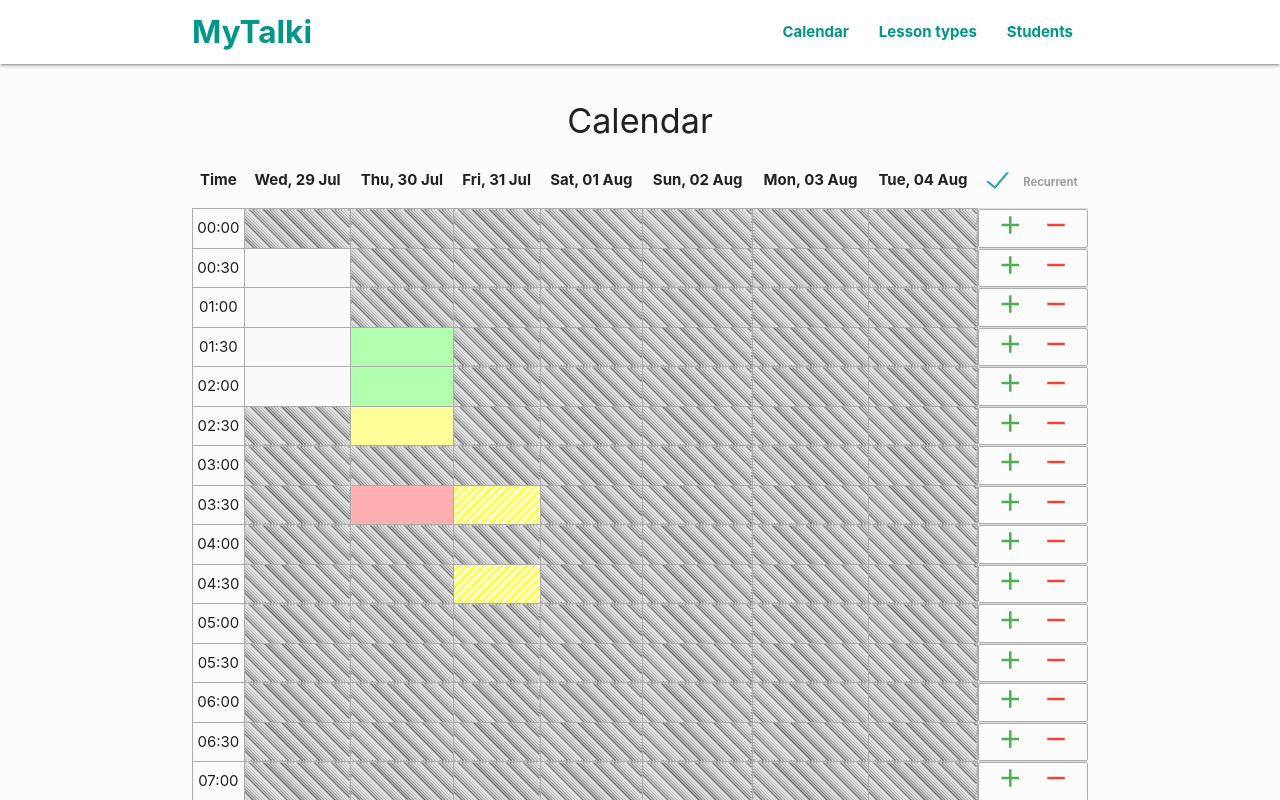
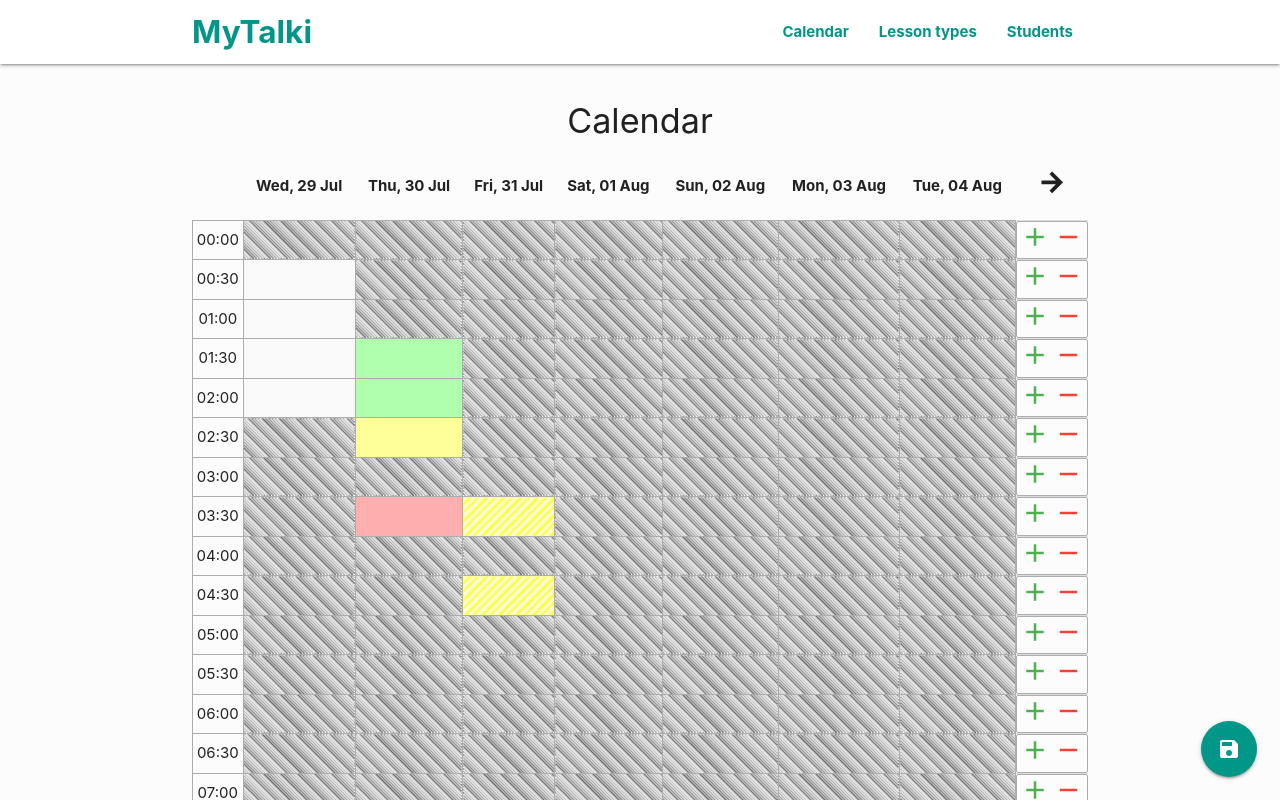
Before and after one commit to dmytrokulak/Mytalki, a React (Create React App) app in the folder sw/: page /calendar in a window 1280 px wide. Shown: the top 800 px of the page. Built offline with nearby package versions, Linux system fonts and the light colour scheme; data requests are answered from the project's data file; the HTML template or start-up script is replaced by a standard one.

Commit message:
paging; fab

```diff
--- a/sw/src/App.css
+++ b/sw/src/App.css
@@ -87,6 +87,11 @@
   padding: 0;
 }
 
+#section-calendar td:not(:first-child):not(:last-child):hover {
+  cursor: pointer;
+  border: solid #6262ff 3px;
+}
+
 .blocked {
   background: repeating-linear-gradient(45deg, transparent, transparent 1px, #000 1px, #fff 2px);
 }
@@ -119,3 +124,8 @@
 #section-calendar .action-cell i {
   cursor: pointer;
 }
+
+#section-calendar .btn-paging i {
+  font-weight: bold;
+  cursor: pointer;
+}
--- a/sw/src/components/calendar/Calendar.js
+++ b/sw/src/components/calendar/Calendar.js
@@ -1,4 +1,4 @@
-import React, { useEffect } from 'react';
+import React, { useEffect, useState } from 'react';
 import moment from 'moment';
 import { connect } from 'react-redux';
 import PropTypes from 'prop-types';
@@ -7,10 +7,36 @@
 
 const daysVisible = 7;
 const initMoment = new moment.utc().hours(0).minutes(0).seconds(0);
+let page = 0;
 
 const Calendar = ({ calendarSlots: { collection }, getCalendar, addSlotToCalendar, deleteSlotFromCalendar }) => {
+  const [daysOnDisplay, setDaysOnDisplay] = useState([]);
+  const [weekStartMoment, setWeekStartMoment] = useState(initMoment.clone());
+
+  const nextPage = () => {
+    page += 1;
+    getDaysOnDisplay();
+  };
+
+  const previousPage = () => {
+    if (page > 0) {
+      page -= 1;
+    }
+    getDaysOnDisplay();
+  };
+
+  const getDaysOnDisplay = () => {
+    let days = [];
+    for (let i = 0; i < daysVisible; i++) {
+      days.push(initMoment.clone().add(i + daysVisible * page, 'd'));
+    }
+    setDaysOnDisplay(days);
+    setWeekStartMoment(initMoment.clone().add(daysVisible * page, 'd'));
+  };
+
   useEffect(() => {
     getCalendar();
+    getDaysOnDisplay();
     //eslint-disable-next-line
   }, []);
 
@@ -18,7 +44,7 @@
     const hours = +e.target.dataset.hours;
     const minutes = +e.target.dataset.minutes;
     for (let i = 0; i < daysVisible; i++) {
-      let slotMoment = initMoment.clone();
+      let slotMoment = weekStartMoment.clone();
       slotMoment.add(i, 'd').hours(hours).minutes(minutes);
       const slot = collection.find((item) => slotMoment.isSame(moment(item.start), 'm'));
       if (!slot) {
@@ -36,7 +62,7 @@
     const hours = +e.target.dataset.hours;
     const minutes = +e.target.dataset.minutes;
     for (let i = 0; i < daysVisible; i++) {
-      let slotMoment = initMoment.clone();
+      let slotMoment = weekStartMoment.clone();
       slotMoment.add(i, 'd').hours(hours).minutes(minutes);
       const slot = collection.find((item) => slotMoment.isSame(moment(item.start), 'm'));
       if (slot && !slot.booked) {
@@ -68,31 +94,20 @@
       <table>
         <thead>
           <tr>
-            <th className='center-align'>Time</th>
-            {(() => {
-              const slots = [];
-              for (let i = 0; i < daysVisible; i++) {
-                slots.push(
-                  <th key={i} className='center-align'>
-                    {moment.utc().add(i, 'd').format('ddd, DD MMM')}
-                  </th>
-                );
-              }
-              return slots;
-            })()}
-            <th className='center-align'>
-              <label>
-                <input
-                  onChange={() => {
-                    console.log('checkbox clicked');
-                  }}
-                  type='checkbox'
-                  checked='checked'
-                />
-                <span>
-                  <small>Recurrent</small>
-                </span>
-              </label>
+            <th className='center-align btn-paging'>
+              {page > 0 && (
+                <i onClick={previousPage} className='small material-icons'>
+                  arrow_back
+                </i>
+              )}
+            </th>
+            {daysOnDisplay.map((day, index) => (
+              <th key={index} className='center-align'>
+                {day.format('ddd, DD MMM')}
+              </th>
+            ))}
+            <th onClick={nextPage} className='center-align btn-paging'>
+              <i className='small material-icons'>arrow_forward</i>
             </th>
           </tr>
         </thead>
@@ -100,7 +115,7 @@
           {(() => {
             const slotSprint = [];
             for (let i = 0; i < 24 * 2; i++) {
-              let timeMoment = initMoment.clone();
+              let timeMoment = weekStartMoment.clone();
               timeMoment.add(Math.floor(i / 2), 'h').add((i % 2) * 30, 'm');
               slotSprint.push(
                 <tr key={timeMoment.unix()}>
@@ -109,7 +124,7 @@
                     const slots = [];
                     for (let j = 0; j < daysVisible; j++) {
                       if (collection) {
-                        const slotMoment = initMoment
+                        const slotMoment = weekStartMoment
                           .clone()
                           .add(j, 'd')
                           .add(timeMoment.hours(), 'h')
@@ -170,6 +185,28 @@
           })()}
         </tbody>
       </table>
+      <div className='fixed-action-btn'>
+        <a
+          href='#calendar-schedule-save'
+          className='btn-floating btn-large teal tooltipped modal-trigger'
+          data-position='left'
+          data-tooltip='Save current calendar schedule'
+        >
+          <i className='large material-icons'>save</i>
+        </a>
+        <ul>
+          <li>
+            <a
+              href='#calendar-schedule-load'
+              className='btn-floating green tooltipped modal-trigger'
+              data-position='left'
+              data-tooltip='Load a calendar schedule'
+            >
+              <i className='material-icons'>folder_open</i>
+            </a>
+          </li>
+        </ul>
+      </div>
     </div>
   );
 };
```
